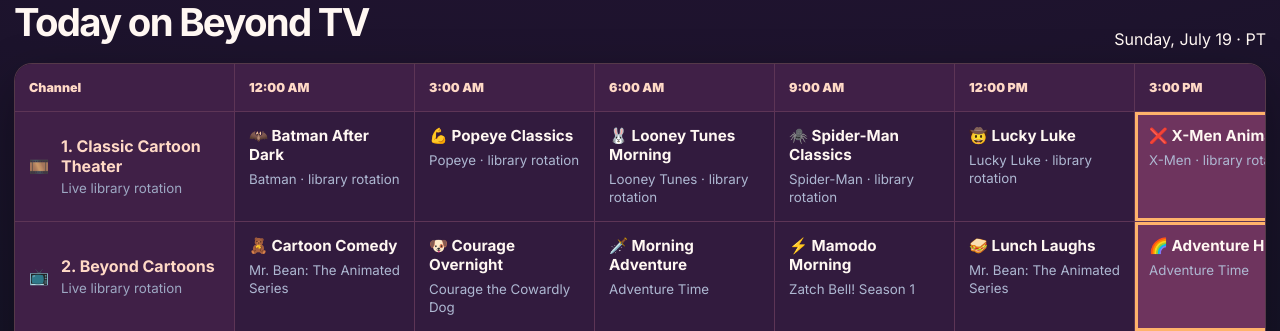
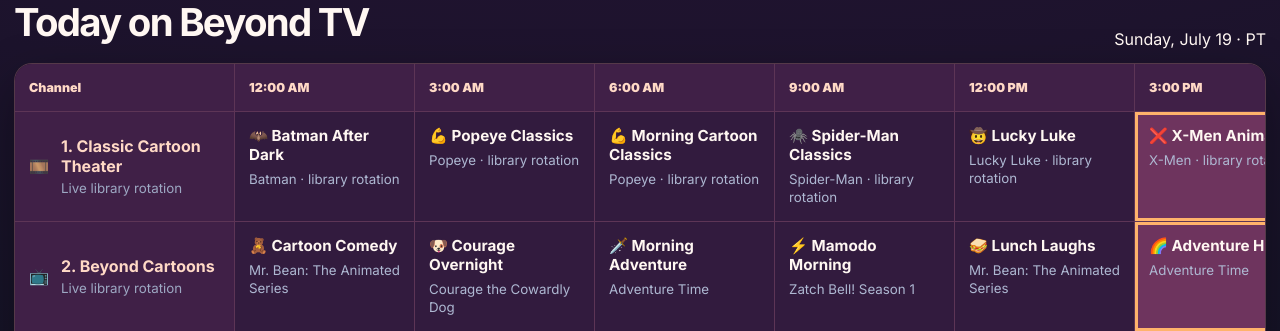
Before and after one commit to gregoirerosier/live, a PHP site: page /beyond-tv/index.php in a window 1280 px wide. Shown: the part 1872-2203 px from the top of the page. Run offline with PHP 8.4, Linux system fonts and the light colour scheme.

Commit message:
Update classic-schedule.php

```diff
--- a/beyond-tv/includes/classic-schedule.php
+++ b/beyond-tv/includes/classic-schedule.php
@@ -9,12 +9,6 @@ declare(strict_types=1);
 function beyond_classic_libraries(): array
 {
     return [
-        'looney-tunes' => [
-            'name' => 'Looney Tunes', 'icon' => '🐰', 'episode_count' => 1,
-            'sources' => [
-                ['type'=>'video','id'=>'KUwZP4dA6MU','label'=>'Looney Tunes compilation','start'=>3],
-            ],
-        ],
         'popeye' => [
             'name' => 'Popeye', 'icon' => '💪', 'episode_count' => 1,
             'sources' => [
@@ -53,10 +47,9 @@ function beyond_classic_libraries(): array
             ],
         ],
         'mario' => [
-            'name' => 'Channel 1 Classics', 'icon' => '🎞️', 'episode_count' => 2,
+            'name' => 'Channel 1 Classics', 'icon' => '🎞️', 'episode_count' => 1,
             'sources' => [
-                ['type'=>'video','id'=>'KUwZP4dA6MU','label'=>'Channel 1 classic fallback','start'=>3],
-                ['type'=>'video','id'=>'nSdz5ln2rME','label'=>'Channel 1 secondary fallback','start'=>0],
+                ['type'=>'video','id'=>'nSdz5ln2rME','label'=>'Channel 1 classic fallback','start'=>0],
             ],
         ],
     ];
@@ -67,7 +60,7 @@ function beyond_classic_blocks(): array
     return [
         ['start'=>0,  'end'=>3,  'library'=>'batman',      'title'=>'Batman After Dark'],
         ['start'=>3,  'end'=>6,  'library'=>'popeye',      'title'=>'Popeye Classics'],
-        ['start'=>6,  'end'=>9,  'library'=>'looney-tunes','title'=>'Looney Tunes Morning'],
+        ['start'=>6,  'end'=>9,  'library'=>'popeye',      'title'=>'Morning Cartoon Classics'],
         ['start'=>9,  'end'=>12, 'library'=>'spider-man',  'title'=>'Spider-Man Classics'],
         ['start'=>12, 'end'=>15, 'library'=>'lucky-luke',  'title'=>'Lucky Luke'],
         ['start'=>15, 'end'=>18, 'library'=>'x-men',       'title'=>'X-Men Animated'],
```
